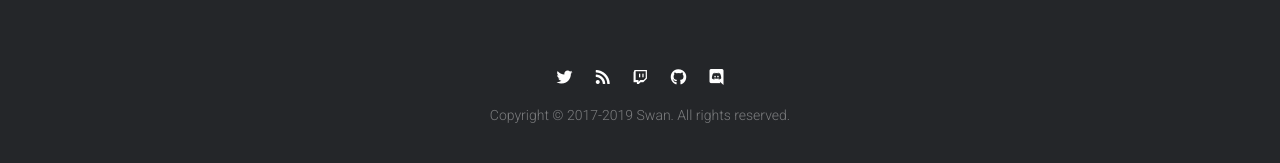
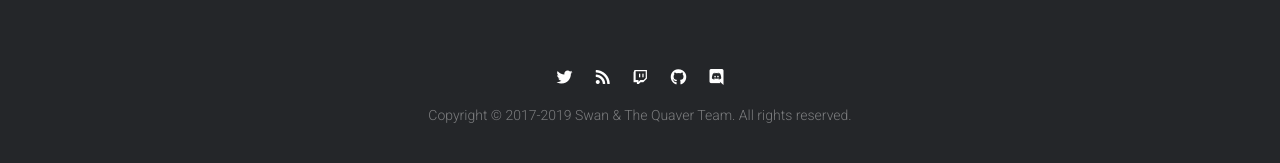
Before and after one commit to Quaver/Quaver.Blog, a Jekyll site: the page built from index.html, in a window 1280 px wide. Shown: the part 1917-2080 px from the top of the page. Built offline with Jekyll 4.4.1, drawn with Linux system fonts in a browser that asks for light colours; nearby versions of some CDN libraries; the list of posts is cut into pages by our own code; comment, search, counter and statistics services are not loaded.

Commit message:
Added The Quaver Team

```diff
--- a/index.html
+++ b/index.html
@@ -97,7 +97,7 @@ layout: default
                 <a href="https://github.com/Quaver" target="_blank" data-toggle="tooltip" title="GitHub"><i class="fab fa-github"></i></a>
                 <a href="https://discord.gg/nJa8VFr" target="_blank" data-toggle="tooltip" title="Discord"><i class="fab fa-discord"></i></a>
             </div>
-            <p>Copyright &copy; 2017-2019 <a href="https://github.com/Swan" target="_blank">Swan</a>. All rights reserved.</p>
+            <p>Copyright © 2017-2019 <a href="https://github.com/Swan" target="_blank">Swan</a> &amp; The Quaver Team. All rights reserved.</p>
         </div>
     </div>
 </footer>
```
